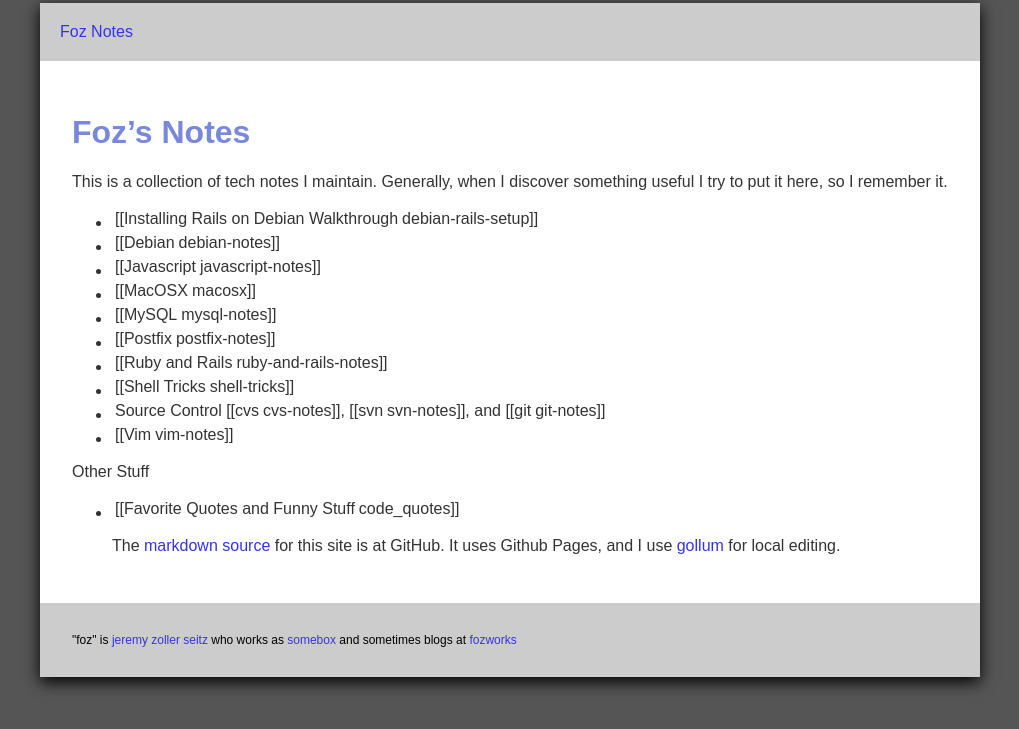
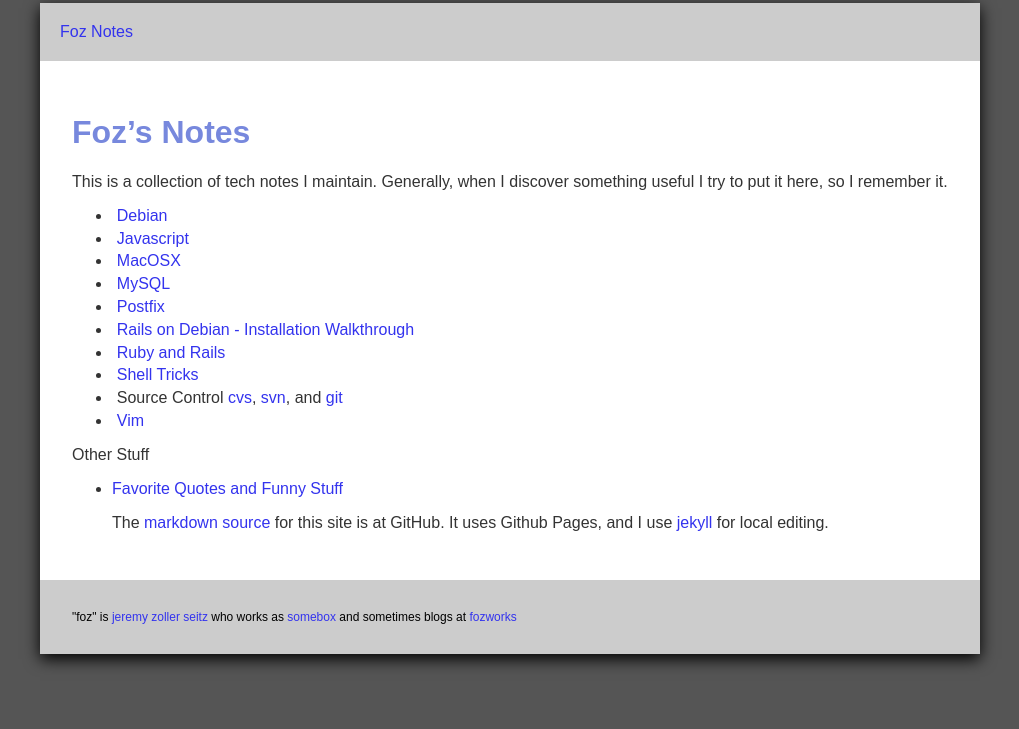
Before and after one commit to foz/foz.github.com, a Jekyll site: the page built from index.md, in a window 1280 px wide. Shown: the top 729 px of the page, without its empty margins (130-1149 px from the left). Built offline with Jekyll 4.4.1, drawn with Linux system fonts in a browser that asks for light colours; Markdown is read by kramdown in place of the engine named in the settings.

Commit message:
fixes to links etc after some confusion

```diff
--- a/index.md
+++ b/index.md
@@ -9,29 +9,29 @@ Foz's Notes
 
 This is a collection of tech notes I maintain. Generally, when I discover something  useful I try to put it here, so I remember it.
 
-* [[Installing Rails on Debian Walkthrough|debian-rails-setup]]
+* [Debian](debian-notes.html)
 
-* [[Debian|debian-notes]]
+* [Javascript](javascript-notes.html)
 
-* [[Javascript|javascript-notes]]
+* [MacOSX](macosx.html)
 
-* [[MacOSX|macosx]]
+* [MySQL](mysql-notes.html)
 
-* [[MySQL|mysql-notes]]
+* [Postfix](postfix-notes.html)
 
-* [[Postfix|postfix-notes]]
+* [Rails on Debian - Installation Walkthrough](debian-rails-setup.html)
 
-* [[Ruby and Rails|ruby-and-rails-notes]]
+* [Ruby and Rails](ruby-and-rails-notes.html)
 
-* [[Shell Tricks|shell-tricks]]
+* [Shell Tricks](shell-tricks.html)
 
-* Source Control [[cvs|cvs-notes]], [[svn|svn-notes]], and [[git|git-notes]]
+* Source Control [cvs](cvs-notes.html), [svn](svn-notes.html), and [git](git-notes.html)
 
-* [[Vim|vim-notes]]
+* [Vim](vim-notes.html)
 
 
 Other Stuff
 
-* [[Favorite Quotes and Funny Stuff|code_quotes]]
+* [Favorite Quotes and Funny Stuff](code_quotes.html)
 
-> The [markdown source](http://github.com/foz/foz.github.com) for this site is at GitHub. It uses Github Pages, and I use [gollum](https://github.com/github/gollum) for local editing.
+> The [markdown source](http://github.com/foz/foz.github.com) for this site is at GitHub. It uses Github Pages, and I use [jekyll](https://github.com/mojombo/jekyll/wiki) for local editing.
```
Also changed, not shown: javascript-notes.md (+28 -30 lines).
